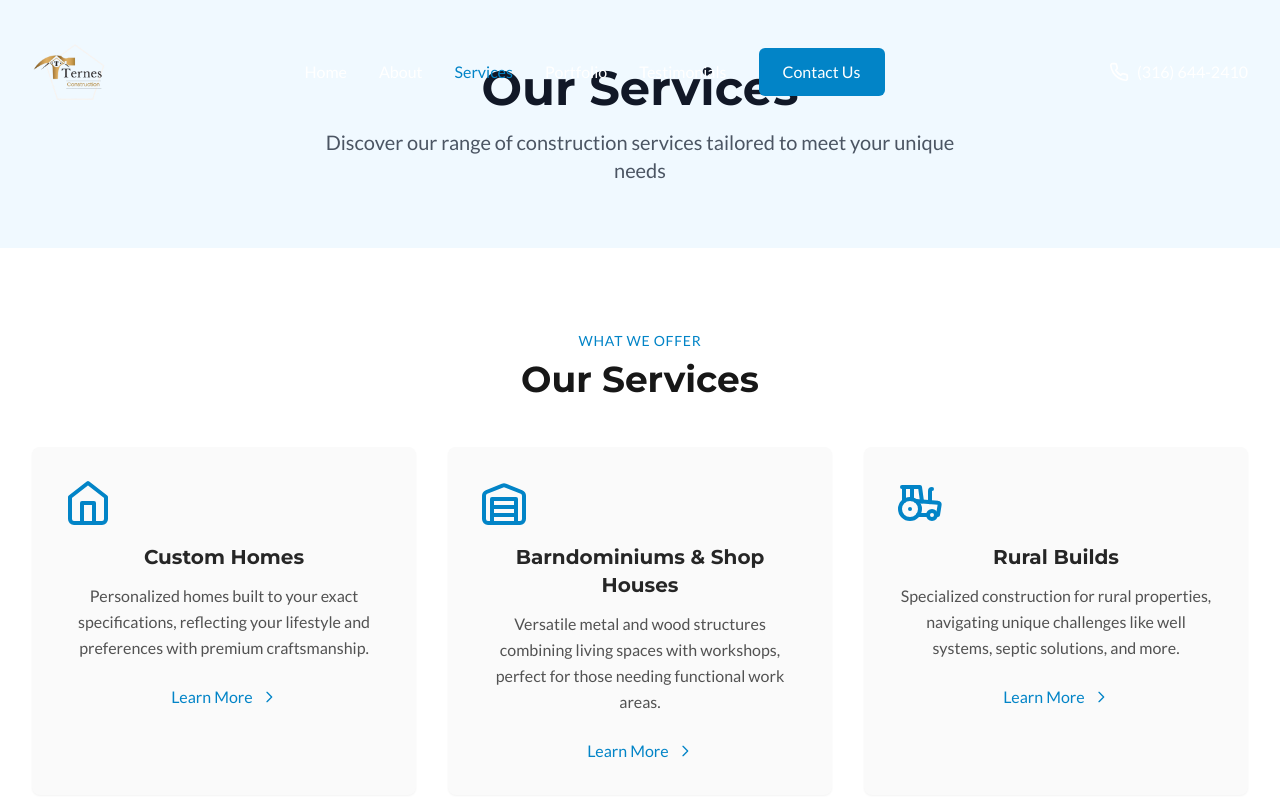
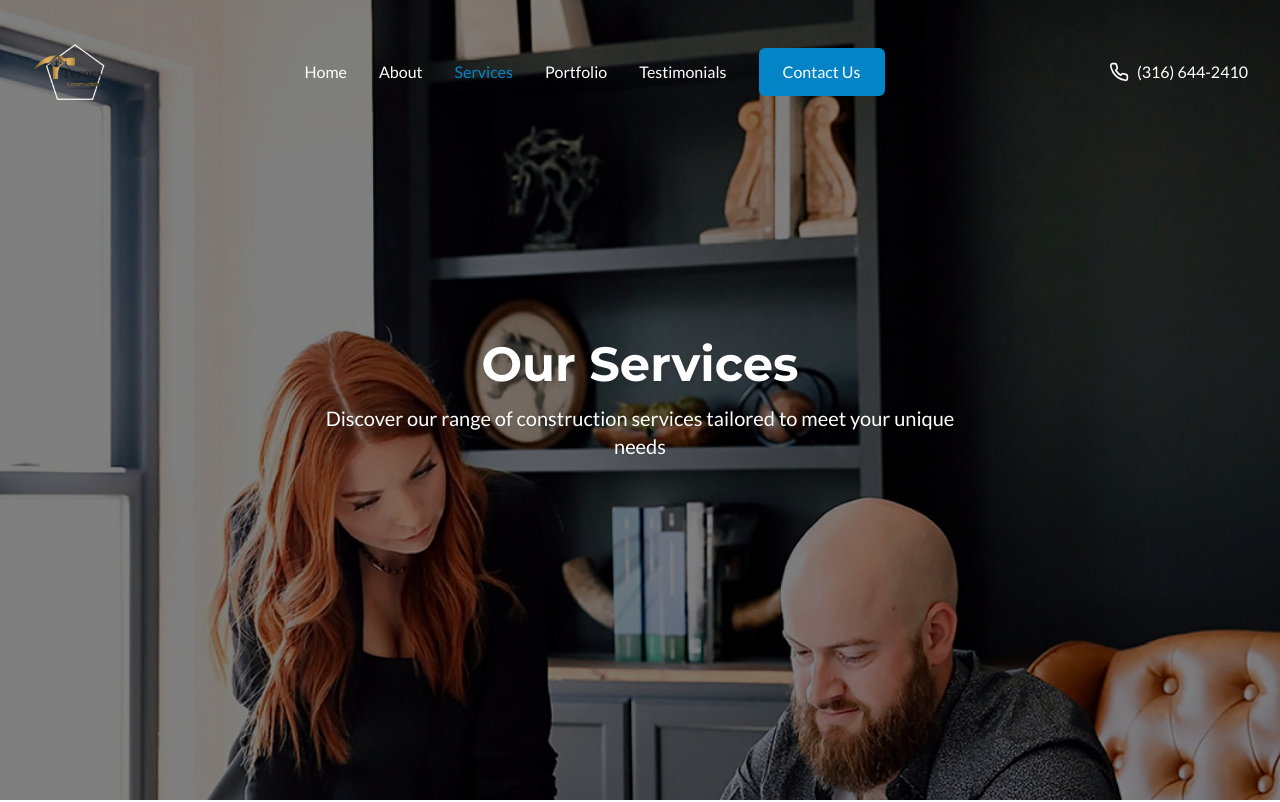
Before and after one commit to Zrsteffen/ternesconstruction, a React (Vite) app: page /services in a window 1280 px wide. Shown: the top 802 px of the page. Built offline with nearby package versions, Linux system fonts and the light colour scheme.

Commit message:
Update ServicesPage.tsx
add hero image

```diff
--- a/src/pages/ServicesPage.tsx
+++ b/src/pages/ServicesPage.tsx
@@ -1,27 +1,44 @@
 import React from 'react';
 import { Helmet } from 'react-helmet-async';
 import ServicesOverview from '../components/home/ServicesOverview';
+import servicesHero from '../images/services_hero.jpg';
 
 const ServicesPage: React.FC = () => {
   return (
     <>
       <Helmet>
         <title>Our Services | Custom Home Builder</title>
-        <meta name="description" content="Explore our comprehensive construction services including custom homes, barndominiums, rural builds, and home additions." />
+        <meta
+          name="description"
+          content="Explore our comprehensive construction services including custom homes, barndominiums, rural builds, and home additions."
+        />
       </Helmet>
 
       <main className="min-h-screen">
-        <div className="bg-primary-50 py-16">
-          <div className="container mx-auto px-4">
-            <h1 className="text-4xl md:text-5xl font-bold text-center text-gray-900 mb-4">
+        {/* Hero Section with Background Image */}
+        <section className="relative min-h-[60vh] md:min-h-[80vh] lg:min-h-screen flex items-center justify-center">
+          {/* Background Image */}
+          <div className="absolute inset-0 z-0">
+            <img
+              src={servicesHero}
+              alt="Custom home under construction"
+              className="w-full h-full object-cover"
+            />
+            <div className="absolute inset-0 bg-black bg-opacity-50"></div>
+          </div>
+
+          {/* Overlay Text */}
+          <div className="relative z-10 text-center px-4">
+            <h1 className="text-white text-4xl md:text-5xl font-bold mb-4 drop-shadow-md">
               Our Services
             </h1>
-            <p className="text-xl text-center text-gray-600 max-w-2xl mx-auto">
+            <p className="text-white text-xl max-w-2xl mx-auto drop-shadow">
               Discover our range of construction services tailored to meet your unique needs
             </p>
           </div>
-        </div>
+        </section>
 
+        {/* Service Blocks */}
         <ServicesOverview />
       </main>
     </>
```
